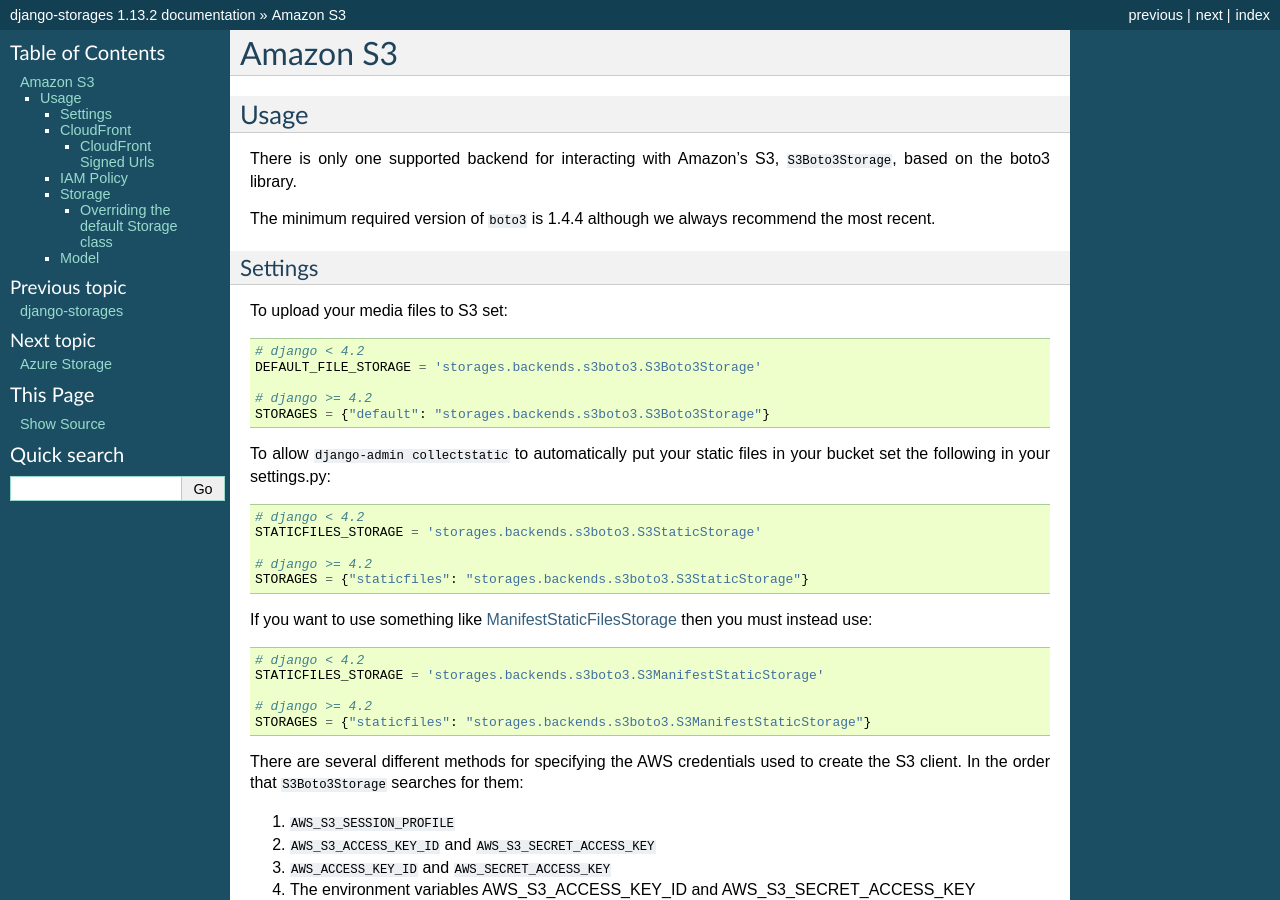
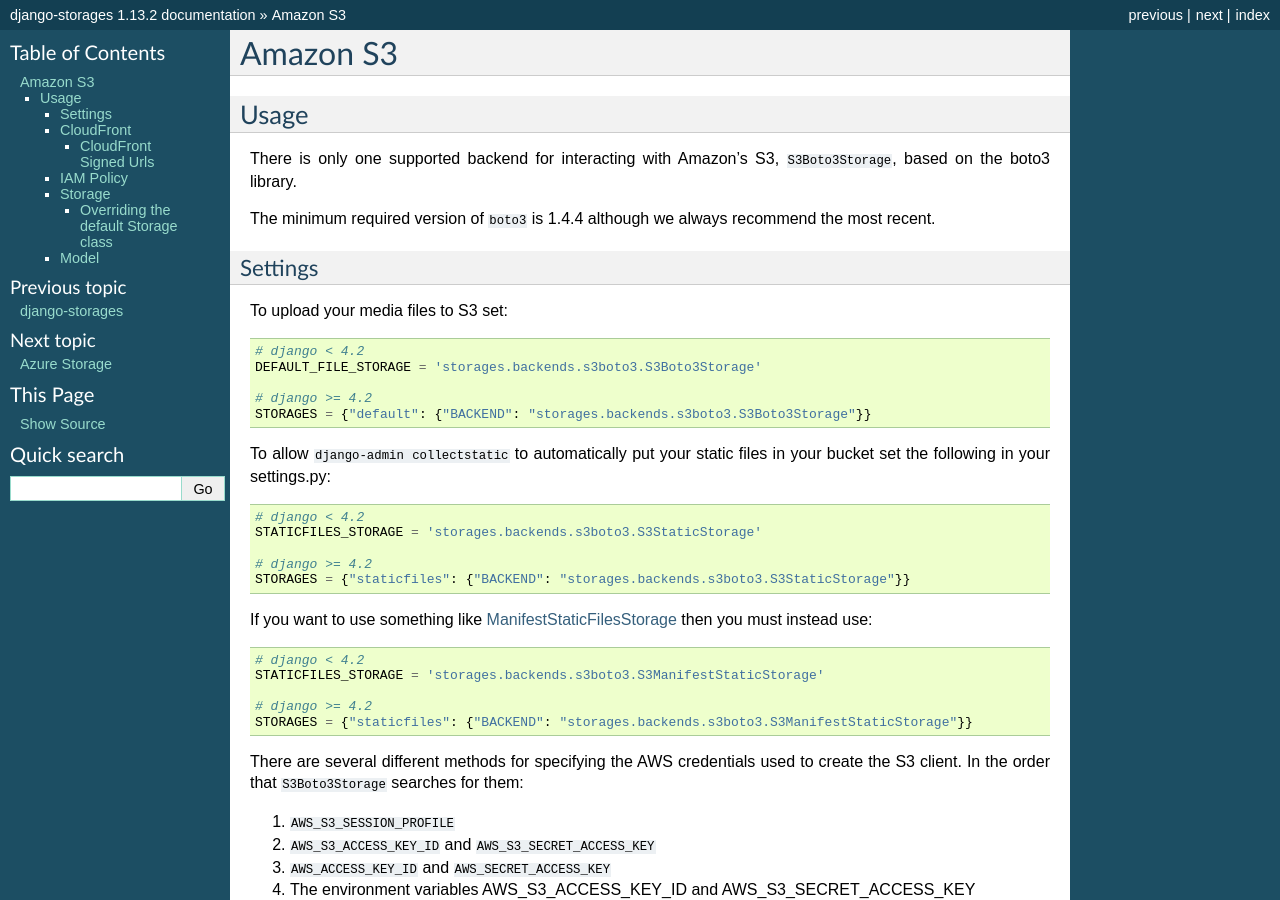
Before and after one commit to jschneier/django-storages, a Sphinx documentation site: the page built from docs/backends/amazon-S3.rst, in a window 1280 px wide and 900 px high. Built offline with Sphinx 7.4.7, drawn with Linux system fonts in a browser that asks for light colours.

Commit message:
Squashed commit of the following:
commit 7aea7be8b4d797e757b490b2a0abc4fff52ae38e
Author: Phil Gyford <phil@gyford.com>
Date:   Wed Apr 5 15:26:58 2023 +0100

    Update amazon-S3.rst

    Fix settings for Django 4.2

```diff
--- a/docs/backends/amazon-S3.rst
+++ b/docs/backends/amazon-S3.rst
@@ -19,7 +19,7 @@
     DEFAULT_FILE_STORAGE = 'storages.backends.s3boto3.S3Boto3Storage'
 
     # django >= 4.2
-    STORAGES = {"default": "storages.backends.s3boto3.S3Boto3Storage"}
+    STORAGES = {"default": {"BACKEND": "storages.backends.s3boto3.S3Boto3Storage"}}
 
 
 To allow ``django-admin collectstatic`` to automatically put your static files in your bucket set the following in your settings.py::
@@ -28,7 +28,7 @@
     STATICFILES_STORAGE = 'storages.backends.s3boto3.S3StaticStorage'
 
     # django >= 4.2
-    STORAGES = {"staticfiles": "storages.backends.s3boto3.S3StaticStorage"}
+    STORAGES = {"staticfiles": {"BACKEND": "storages.backends.s3boto3.S3StaticStorage"}}
 
 If you want to use something like `ManifestStaticFilesStorage`_ then you must instead use::
 
@@ -36,7 +36,7 @@
     STATICFILES_STORAGE = 'storages.backends.s3boto3.S3ManifestStaticStorage'
 
     # django >= 4.2
-    STORAGES = {"staticfiles": "storages.backends.s3boto3.S3ManifestStaticStorage"}
+    STORAGES = {"staticfiles": {"BACKEND": "storages.backends.s3boto3.S3ManifestStaticStorage"}}
 
 There are several different methods for specifying the AWS credentials used to create the S3 client.  In the order that ``S3Boto3Storage``
 searches for them:
```
